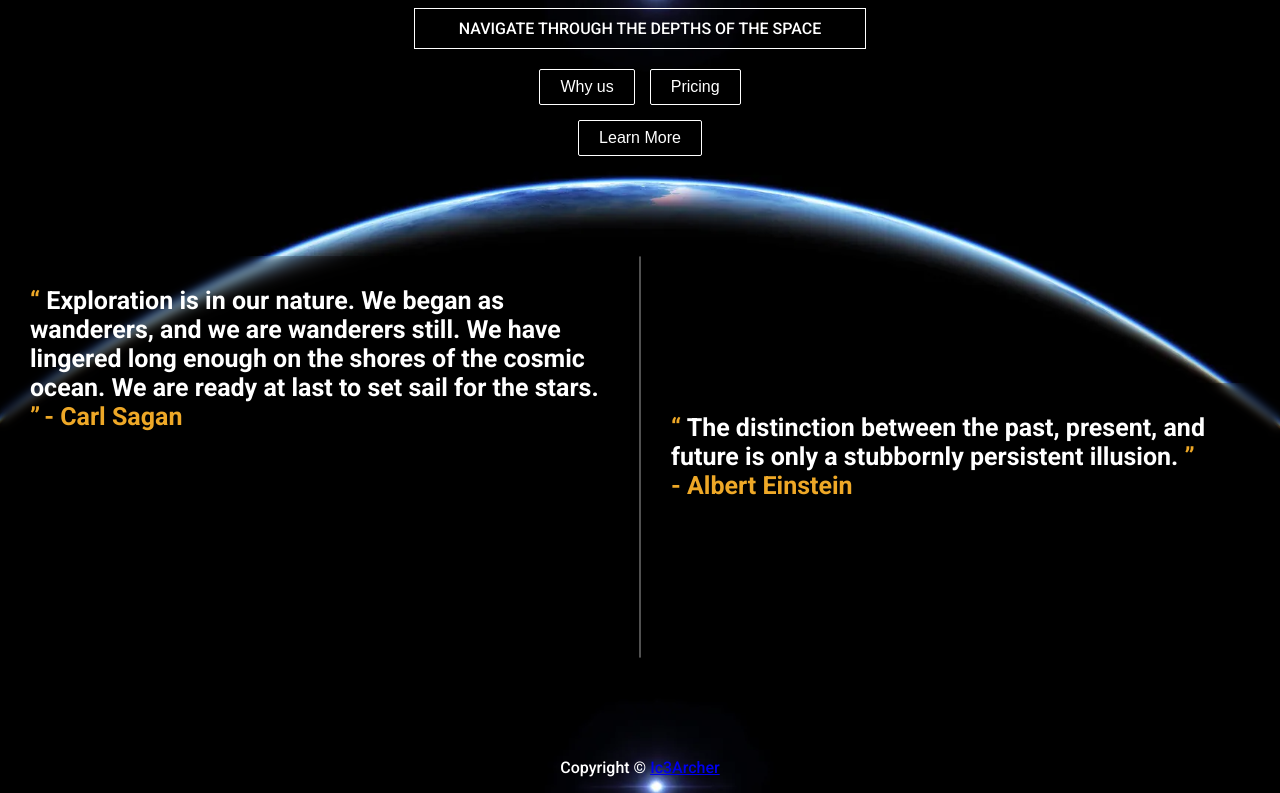
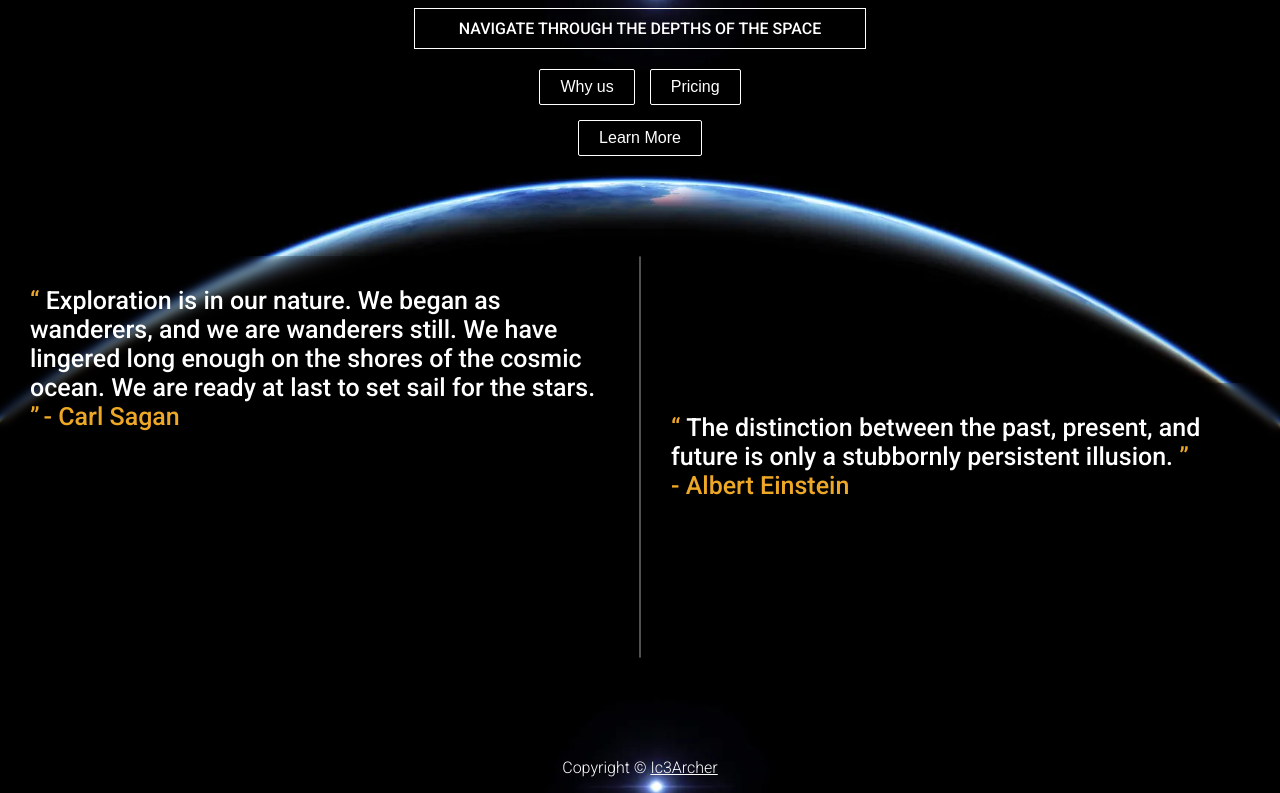
Before and after one commit to Kalki2706/Clone-SpaceExplorer, a plain HTML site: page index.html in a window 1280 px wide. Shown: the part 228-1021 px from the top of the page. Drawn offline with Linux system fonts and the light colour scheme.

Commit message:
style link

```diff
--- a/styles/styles.css
+++ b/styles/styles.css
@@ -101,7 +101,7 @@ button {
 q,
 address {
   color: #eea827;
-  font-weight: bold;
+  font-weight: 500;
   font-size: 25px;
 }
 
@@ -124,4 +124,28 @@ address {
 /* FOOTER SECTION */
 footer p {
   text-align: center;
+  font-weight: 300;
 }
+
+/* LINK STYLING */
+.copyright-holder {
+  color: #fff;
+  transition: color 0.2s;
+}
+
+/* LVHA */
+.copyright-holder:link {
+  color: #fff;
+}
+
+.copyright-holder:visited {
+  color: #07b1ff;
+}
+
+.copyright-holder:hover {
+  color: #eea827;
+}
+
+.copyright-holder:active {
+  color: #ff8800;
+}
```
